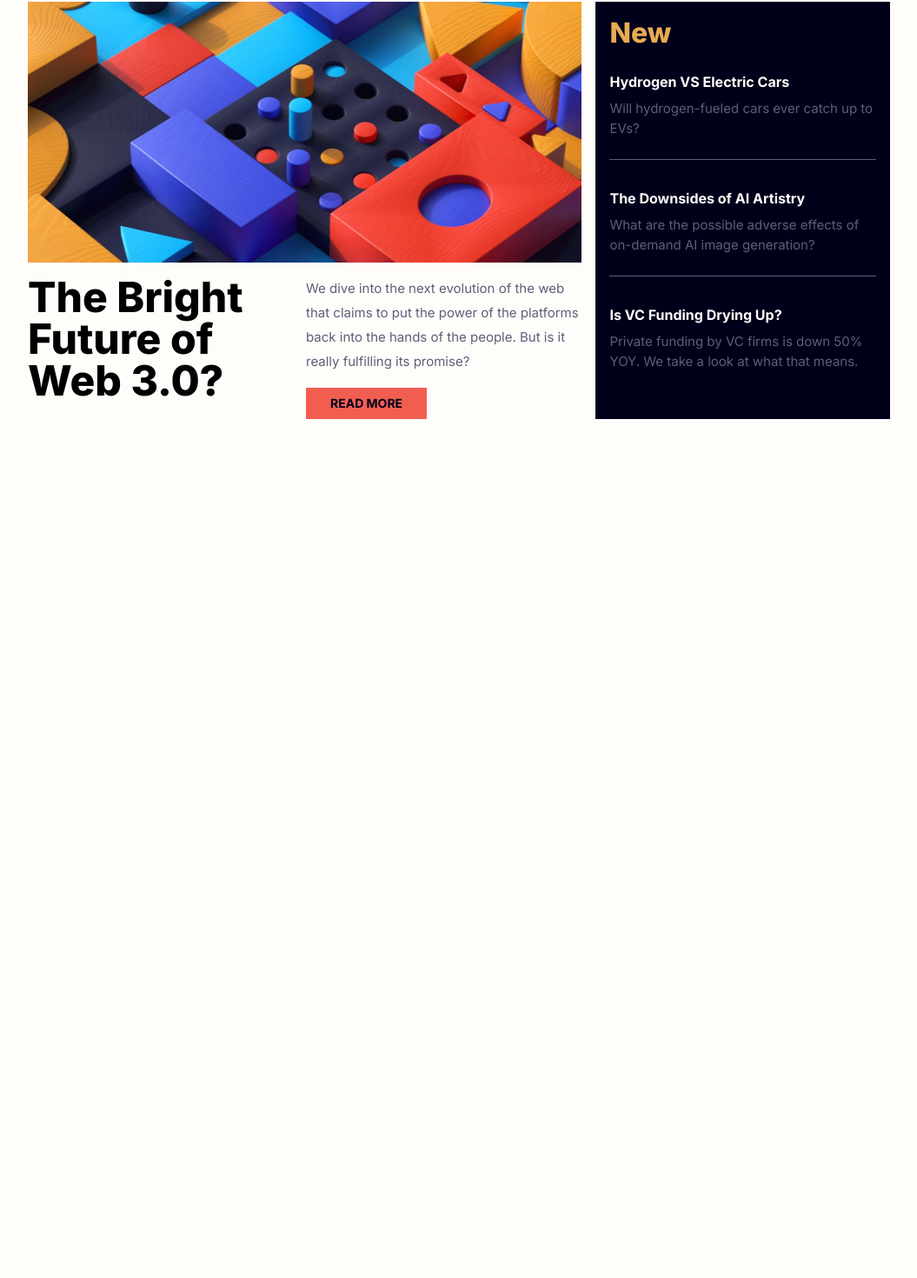
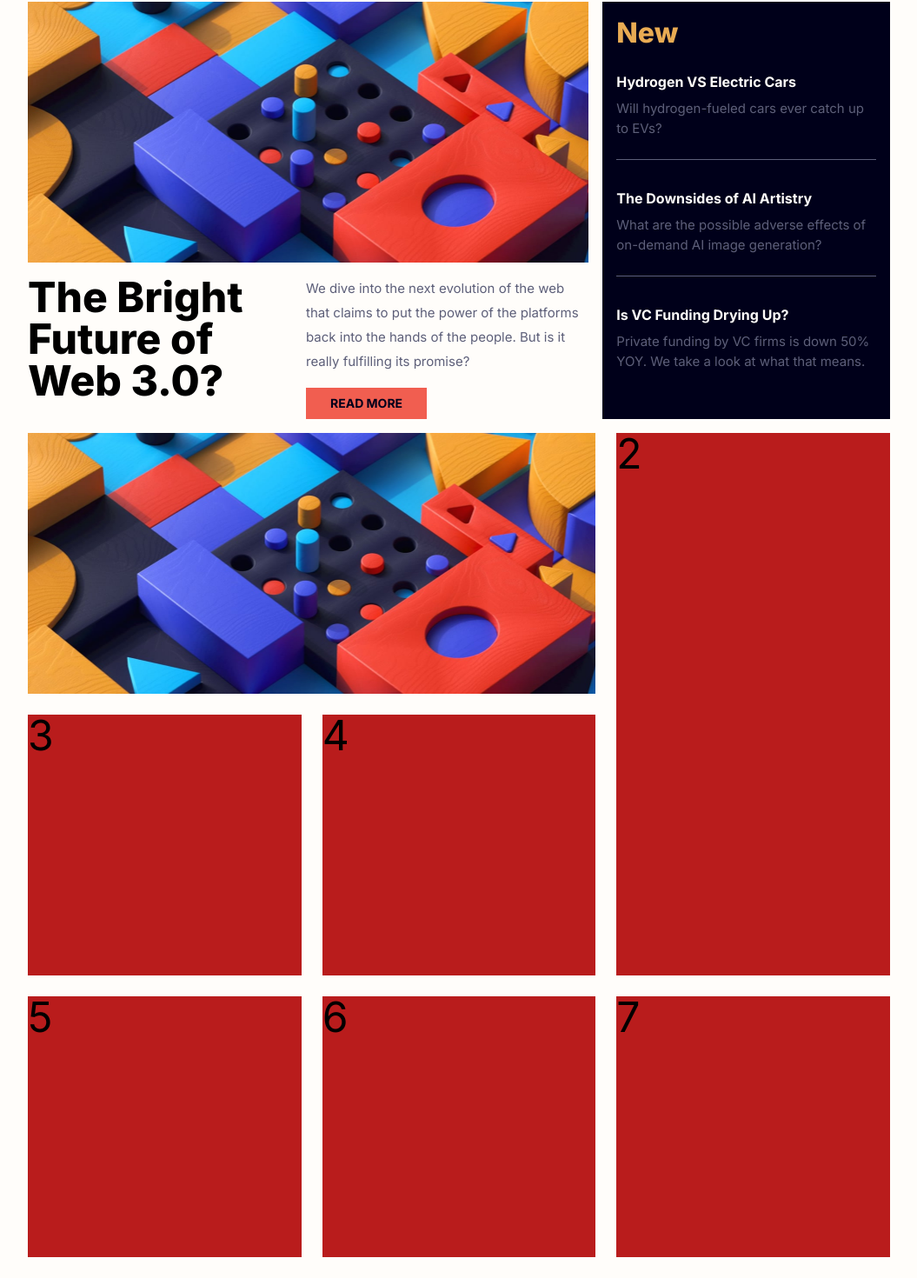
Before and after one commit to Randafrmn/NewsHomepage, a Next.js app: page / in a window 1280 px wide. Shown: the part 86-1556 px from the top of the page at 87% size, without its empty margins (112-1167 px from the left). Before the commit the page ends 800 px from the top, so only its background shows below. Built offline with nearby package versions, Linux system fonts and the light colour scheme.

Commit message:
change layout

```diff
--- a/app/page.tsx
+++ b/app/page.tsx
@@ -8,8 +8,10 @@ export default function Home() {
 	return (
 		<main>
 			<Navbar />
-			<div className="container mx-auto max-md:px-4 px-36 pb-8 pt-4">
-				<div className="grid min-md:grid-rows-[auto_auto] grid-rows-[auto_auto_auto] min-md:grid-flow-col gap-4">
+
+			<div className="container mx-auto px-4 lg:px-36 md:px-4 pb-8 pt-4">
+				{/* wadah lama */}
+				<div className="grid md:grid-cols-3 grid-rows-[auto_auto_auto] md:grid-flow-col gap-4">
 					<div
 						className="col-span-2 bg-red-600 md:h-[300px] h-[300px]"
 						style={{
@@ -43,7 +45,7 @@ export default function Home() {
 						</div>
 					</div>
 
-					<div className="md:row-span-2 col-span-2 md:col-span-2 bg-[#00001a] w-full p-4">
+					<div className="md:row-span-2 col-span-2 bg-[#00001a] w-full p-4">
 						<div className="flex flex-col gap-4 justify-center">
 							<span className="text-[2rem] leading-[2.5rem] font-extrabold text-[#e9ab53]">
 								New
@@ -52,28 +54,58 @@ export default function Home() {
 								<span className="text-[1rem] leading-[2.5rem] font-bold text-[#fffdfa]">
 									Hydrogen VS Electric Cars
 								</span>
-								<p className="pb-6">Will hydrogen-fueled cars ever catch up to EVs?</p>
+								<p className="pb-6">
+									Will hydrogen-fueled cars ever catch up to EVs?
+								</p>
 							</div>
 							<div className="border-b border-[#5d5f79] mb-2">
 								<span className="text-[1rem] leading-[2.5rem] font-bold text-[#fffdfa]">
 									The Downsides of AI Artistry
 								</span>
-								<p className="pb-6">What are the possible adverse effects of on-demand AI image generation?</p>
+								<p className="pb-6">
+									What are the possible adverse effects of on-demand AI image
+									generation?
+								</p>
 							</div>
 							<div>
 								<span className="text-[1rem] leading-[2.5rem] font-bold text-[#fffdfa]">
 									Is VC Funding Drying Up?
 								</span>
-								<p>Private funding by VC firms is down 50% YOY. We take a look at what that means.</p>
+								<p>
+									Private funding by VC firms is down 50% YOY. We take a look at
+									what that means.
+								</p>
 							</div>
 						</div>
 					</div>
 				</div>
-				{/* <div className="grid md:grid-cols-[auto_auto_auto] grid-rows-[auto_auto_auto] gap-4">
-					<div className="bg-red-600 h-[350px]"></div>
-					<div className="bg-red-600 h-[350px]"></div>
-					<div className="bg-red-600 h-[350px]"></div>
-				</div> */}
+
+				{/* Wadah baru */}
+				<div className="grid lg:grid-cols-3 grid-cols-1 auto-rows-[300px] gap-6 text-5xl w-full">
+					<div
+						className="col-span-2 md:h-[300px] h-[300px]"
+						style={{
+							backgroundImage: `url(${backgroundImage})`,
+							backgroundSize: "cover",
+							backgroundPosition: "center",
+							backgroundRepeat: "no-repeat",
+						}}
+					></div>
+					<div className="bg-red-700 lg:row-span-2 lg:col-auto row-auto col-span-2 order-5 lg:order-none">
+						2
+					</div>
+					<div className="bg-red-700 col-span-2 lg:col-auto">3</div>
+					<div className="bg-red-700 col-span-2 lg:col-auto">4</div>
+					<div className="bg-red-700 col-span-2 lg:col-auto order-6 lg:order-none">
+						5
+					</div>
+					<div className="bg-red-700 col-span-2 lg:col-auto order-7 lg:order-none">
+						6
+					</div>
+					<div className="bg-red-700 col-span-2 lg:col-auto order-8 lg:order-none">
+						7
+					</div>
+				</div>
 			</div>
 		</main>
 	);
--- a/components/navbar.tsx
+++ b/components/navbar.tsx
@@ -35,7 +35,7 @@ export default function Navbar() {
 	}, [mobileMenuRef, hamburgerRef]);
 
 	return (
-		<header className="sticky container mx-auto top-0 z-50 max-md:px-4 px-36 bg-[#fffdfa] overflow-y-hidden">
+		<header className="sticky container mx-auto top-0 z-50 px-4 lg:px-36 md:px-4 bg-[#fffdfa] overflow-y-hidden">
 			<nav className="flex justify-between items-center py-4">
 				{/* Logo */}
 				<div>
@@ -48,7 +48,7 @@ export default function Navbar() {
 				</div>
 
 				{/* Menu Links */}
-				<div className="flex space-x-4 gap-4 max-md:hidden">
+				<div className="space-x-4 gap-4 hidden lg:flex">
 					<a href="/" className="hover:text-[#f15e50]">
 						Home
 					</a>
@@ -65,7 +65,7 @@ export default function Navbar() {
 						Categories
 					</a>
 				</div>
-				<div className="min-md:hidden">
+				<div className="lg:hidden">
 					<button
 						ref={hamburgerRef}
 						className="z-30 relative"
@@ -89,7 +89,7 @@ const MobileMenu = React.forwardRef<
 	return (
 		<div
 			ref={ref}
-			className="fixed min-md:hidden flex flex-col pt-32 z-20 top-0 right-0 w-3/5 h-screen"
+			className="fixed lg:hidden flex flex-col pt-32 z-20 top-0 right-0 w-3/5 h-screen"
 		>
 			<motion.div
 				className="absolute top-0 bottom-0 left-0 right-0 bg-white"
--- a/tailwind.config.ts
+++ b/tailwind.config.ts
@@ -16,8 +16,14 @@ const config: Config = {
         inter: ["var(--font-inter)"],
       },
       screens: {
-        'max-md': {'max': '850px'},
-        'min-md': {'min': '851px'},
+        'sm': '576px',
+        // => @media (min-width: 576px) { ... }
+
+        'md': '767px',
+        // => @media (min-width: 960px) { ... }
+
+        'lg': '1023px',
+        // => @media (min-width: 1440px) { ... }
       },
     },
   },
```
